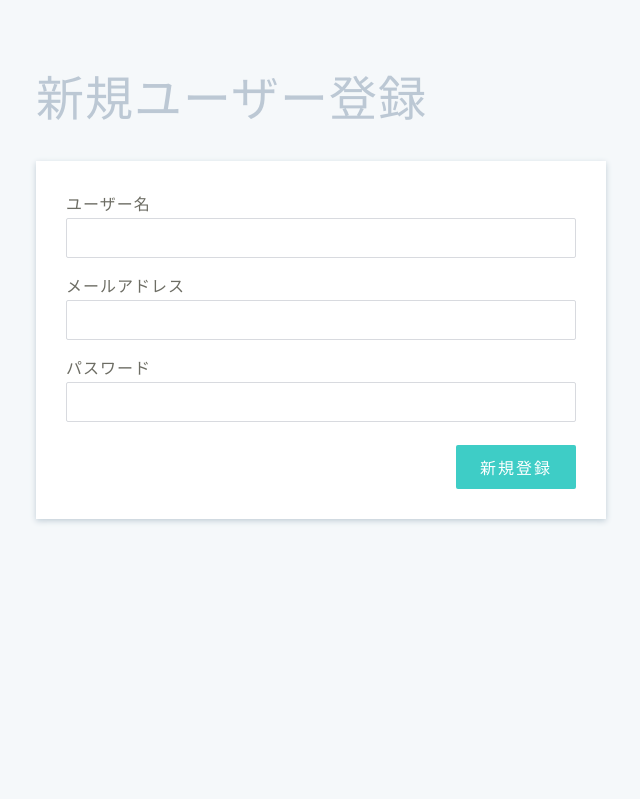
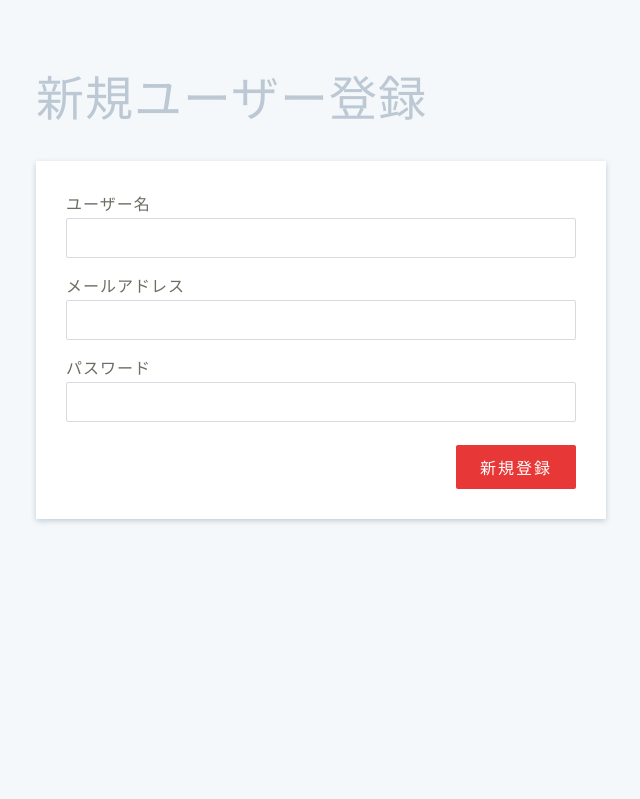
Before and after one commit to no-keisuke/ese-chinese_app, a Rails app: page /signup in a window 1280 px wide. Shown: the part 65-864 px from the top of the page, without its empty margins (319-959 px from the left). Run offline with Rails 7, Linux system fonts and the light colour scheme; style sheets or scripts are compiled from the project's sources.

Commit message:
fix ボタンの修正とテーブルの再生成

```diff
--- a/app/assets/stylesheets/home.scss
+++ b/app/assets/stylesheets/home.scss
@@ -208,7 +208,7 @@
   }
 
   .form input[type="submit"] {
-    background-color: #3ecdc6;
+    background-color: #e83737;
     color: white;
     cursor: pointer;
     font-weight: 300;
```
Also changed, not shown: db/schema.rb, public/user_images/1.jpg (added), public/user_images/2.jpg, public/user_images/4.jpg (added).
